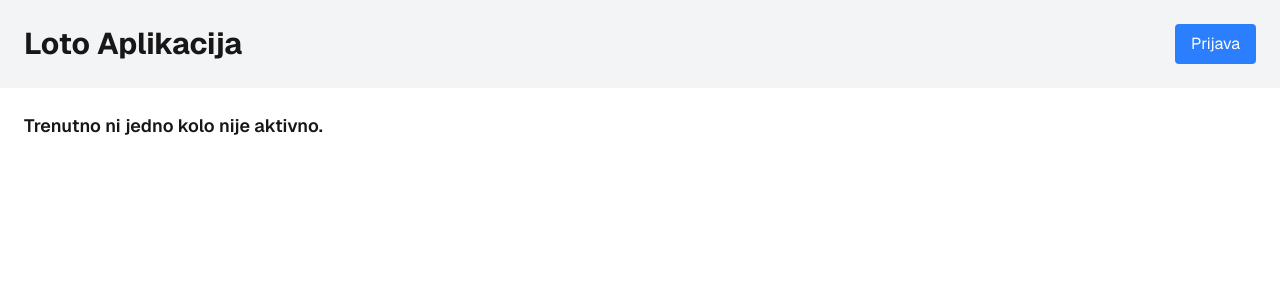
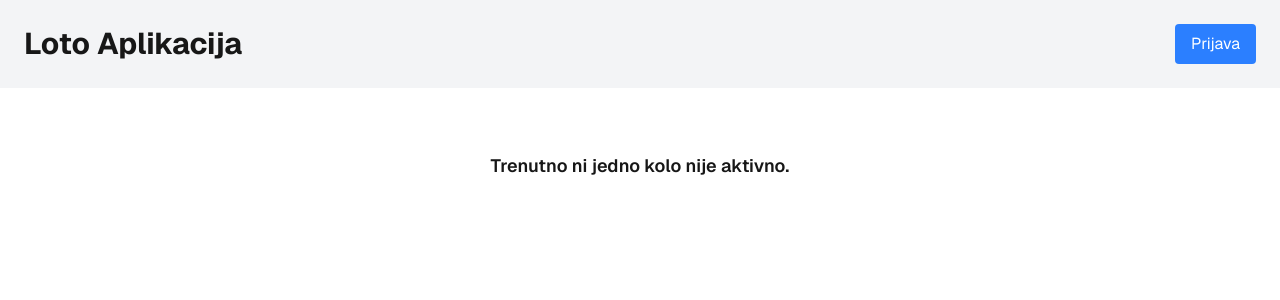
Before and after one commit to JureRelja/napredni-web-loto, a Next.js app: page / in a window 1280 px wide. Shown: the top 300 px of the page. Built offline with nearby package versions, Linux system fonts and the light colour scheme; no server answers; the database is empty.

Commit message:
finished homepage

```diff
--- a/app/page.tsx
+++ b/app/page.tsx
@@ -16,16 +16,17 @@ export default async function Home() {
   const session = await auth0.getSession();
 
   return (
-    <div className="font-sans h-screen">
-      <nav className="flex justify-between items-center p-6 bg-gray-100">
+    <div className="font-sans h-screen flex flex-col items-center gap-10">
+      <nav className="flex justify-between items-center p-6 bg-gray-100 w-full">
         <h1 className="text-3xl font-bold">Loto Aplikacija</h1>
 
         <div className="flex items-center justify-center gap-4">
           {session ? (
             <div>
               <p>Pozdrav, {session.user.name}!</p>
+
               <button type="submit" className="px-4 py-2 bg-red-500 text-white rounded">
-                <Link href="/">Home</Link>
+                <Link href="/">Odjava∏</Link>
               </button>
             </div>
           ) : (
@@ -36,7 +37,7 @@ export default async function Home() {
         </div>
       </nav>
 
-      <div className='p-6'>
+      <div className="p-6 flex flex-col items-center gap-4">
         {activeRound ? (
           <>
             <h2 className="text-xl font-semibold">Trenutno kolo</h2>
@@ -44,6 +45,12 @@ export default async function Home() {
 
             {activeRound.drawnNumbers.length > 0 && !activeRound.areSubmissionsAllowed && (
               <p>Izvučeni brojevi: {activeRound.drawnNumbers.join(', ')}</p>
+            )}
+
+            {activeRound.areSubmissionsAllowed && (
+              <button className="mt-4 px-4 py-2 bg-amber-800 text-white rounded">
+                <Link href="/close">Uplati listić</Link>
+              </button>
             )}
           </>
         ) : (
```
